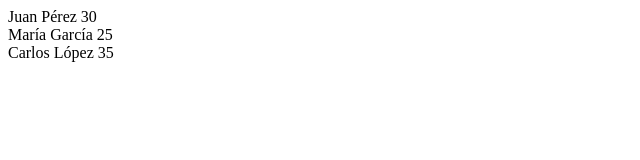
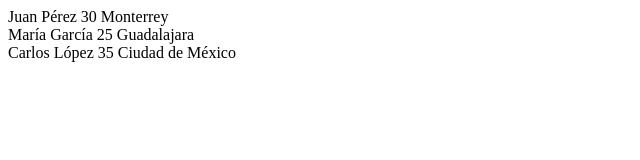
Before and after one commit to Nano277353/Tarea-2.3, a plain HTML site: page index.html in a window 1280 px wide. Shown: the whole page, without its empty margins (0-640 px from the left). Drawn offline with Linux system fonts and the light colour scheme.

Commit message:
Corrección

```diff
--- a/index.html
+++ b/index.html
@@ -32,7 +32,7 @@
         lst.forEach(element=>{
             let elements=document.getElementById("listado");
             let div=document.createElement("div");
-            div.innerHTML=element.nombre + " "+element.edad;
+            div.innerHTML=element.nombre + " "+element.edad + " "+element.ciudad;
             elements.appendChild(div);
         });
 
```
